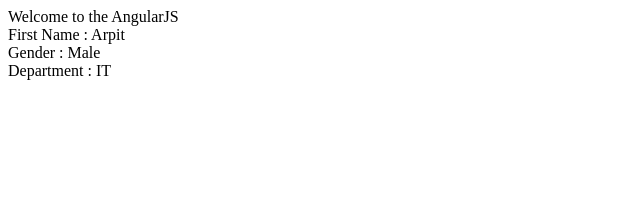
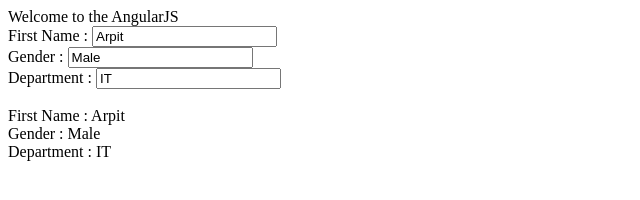
Before and after one commit to arpitsurti/LearningAngularJs, a plain HTML site: page LearningAngularJS/Home.html in a window 1280 px wide. Shown: the whole page, without its empty margins (0-640 px from the left). Drawn offline with Linux system fonts and the light colour scheme.

Commit message:
Two way binding and usage of agular model

```diff
--- a/LearningAngularJS/Home.html
+++ b/LearningAngularJS/Home.html
@@ -11,6 +11,16 @@
         {{ message }}
     </div>
     <div>
+        First Name : <input type="text" ng-model="employee.firstName" />
+    </div>
+    <div>
+        Gender : <input type="text" ng-model="employee.gender" />
+    </div>
+    <div>
+        Department : <input type="text" ng-model="employee.department" />
+    </div>
+    <br />
+    <div>
         First Name : {{ employee.firstName }}
     </div>
     <div>
```
